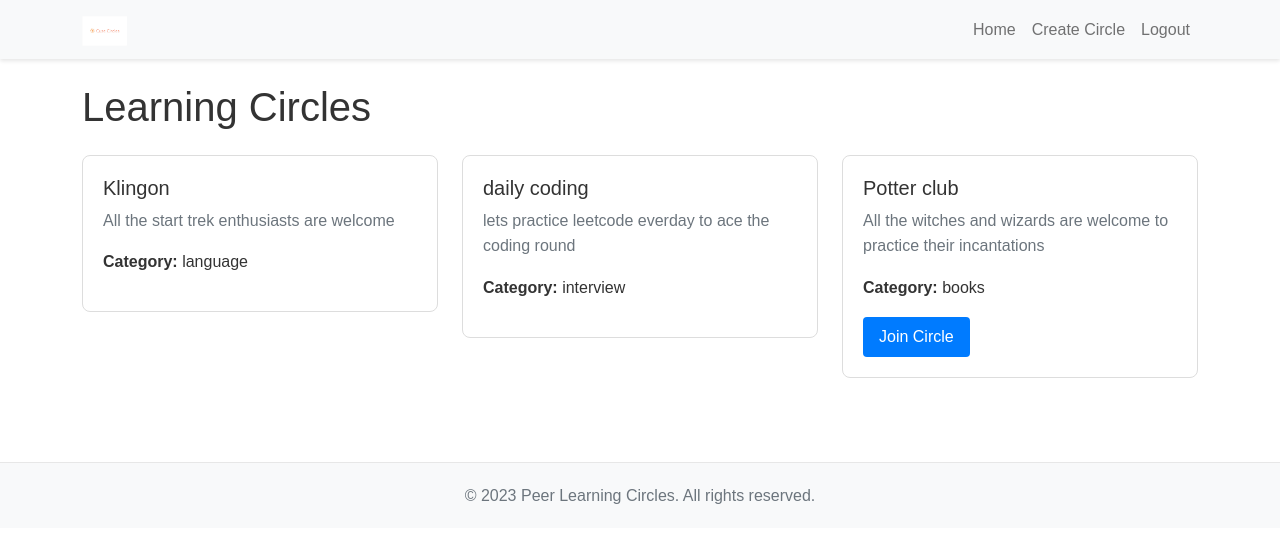
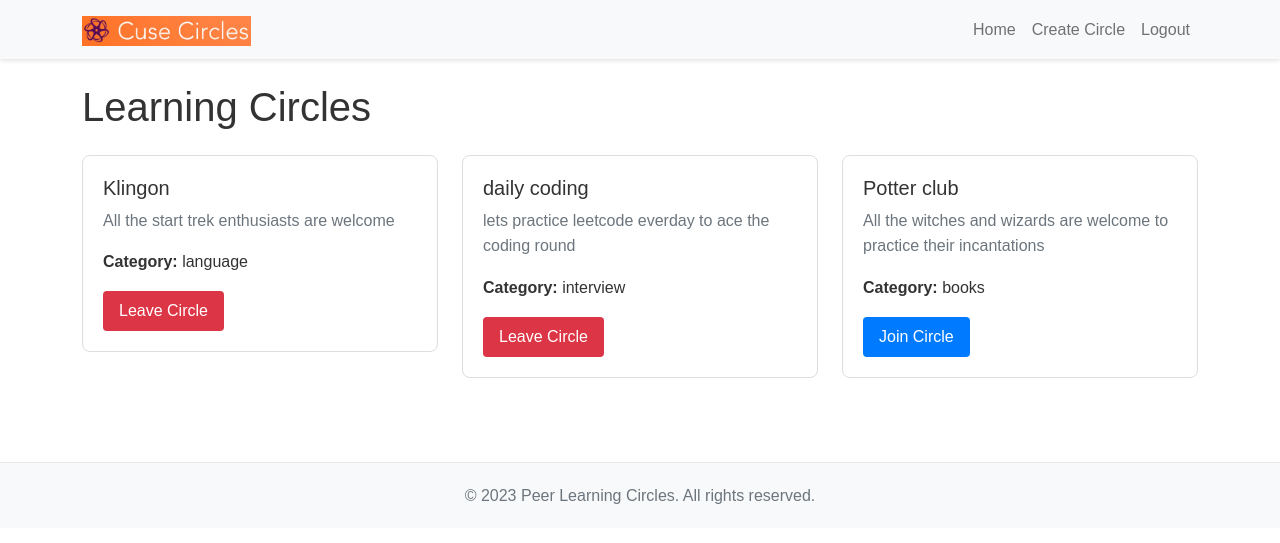
Before and after one commit to hemakatakam/CuseCircles, a Django app: page / in a window 1280 px wide. Shown: the top 543 px of the page. Run offline with Django 4.2, Linux system fonts and the light colour scheme; a user stored in the database is signed in; data comes from the database, SQL or seed files in the repository; both versions use the stored data as it was after the commit.

Commit message:
added the leave circle feature

```diff
--- a/learning_circles/circles/templates/circles/home.html
+++ b/learning_circles/circles/templates/circles/home.html
@@ -12,6 +12,9 @@
                     {% if user.is_authenticated and user not in circle.members.all %}
                         <a href="{% url 'join_circle' circle.id %}" class="btn btn-join">Join Circle</a>
                     {% endif %}
+                    {% if user.is_authenticated and user in circle.members.all %}
+                        <a href="{% url 'leave_circle' circle.id %}" class="btn btn-leave">Leave Circle</a>
+                    {% endif %}
                 </div>
             </div>
         {% empty %}
--- a/learning_circles/circles/templates/registration/login.html
+++ b/learning_circles/circles/templates/registration/login.html
@@ -1,5 +1,3 @@
-<!-- write the code for the login page -->
-
 {% extends 'circles/base.html' %}
 
 {% block title %}Login{% endblock %}
--- a/learning_circles/circles/urls.py
+++ b/learning_circles/circles/urls.py
@@ -5,4 +5,5 @@
     path('', views.home, name='home'),
     path('create/', views.create_circle, name='create_circle'),
     path('join/<int:circle_id>/', views.join_circle, name='join_circle'),
+    path('exit/<int:circle_id>/', views.leave_circle, name='leave_circle'),
 ]
--- a/learning_circles/circles/views.py
+++ b/learning_circles/circles/views.py
@@ -30,6 +30,13 @@
     circle.members.add(request.user)
     return redirect('home')
 
+# leave circle
+@login_required
+def leave_circle(request, circle_id):
+    circle = Circle.objects.get(id=circle_id)
+    circle.members.remove(request.user)
+    return redirect('home')
+
 from django.contrib.auth.forms import UserCreationForm
 from django.urls import reverse_lazy
 from django.views.generic.edit import CreateView
--- a/learning_circles/static/css/style.css
+++ b/learning_circles/static/css/style.css
@@ -33,6 +33,19 @@
     background-color: #0056b3;
 }
 
+.btn-leave {
+    background-color: #dc3545;
+    color: white;
+    border: none;
+    padding: 8px 16px;
+    border-radius: 4px;
+    transition: background-color 0.3s ease;
+}
+
+.btn-leave:hover {
+    background-color: #c82333;
+}
+
 .footer {
     background-color: #f8f9fa;
     padding: 20px 0;
```
Also changed, not shown: learning_circles/db.sqlite3, learning_circles/static/images/favicon.ico, learning_circles/static/images/logo.png.
